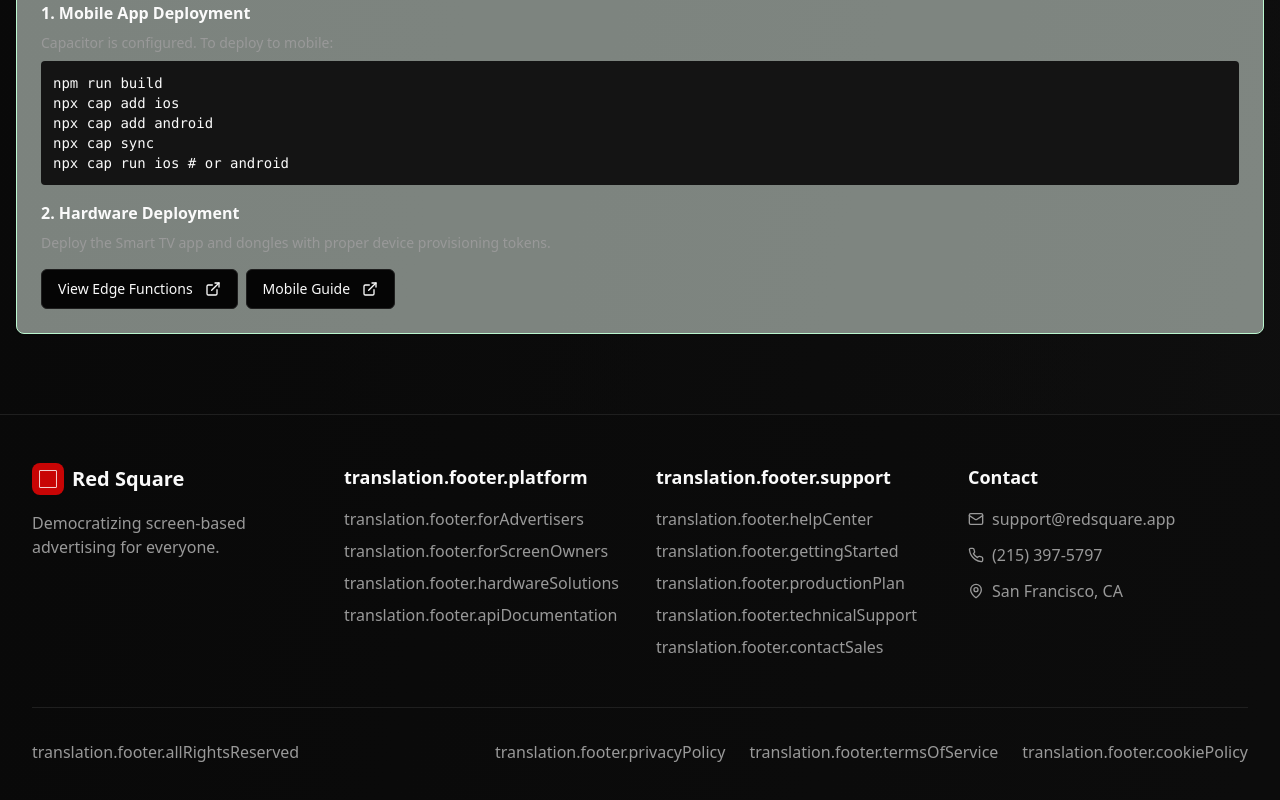
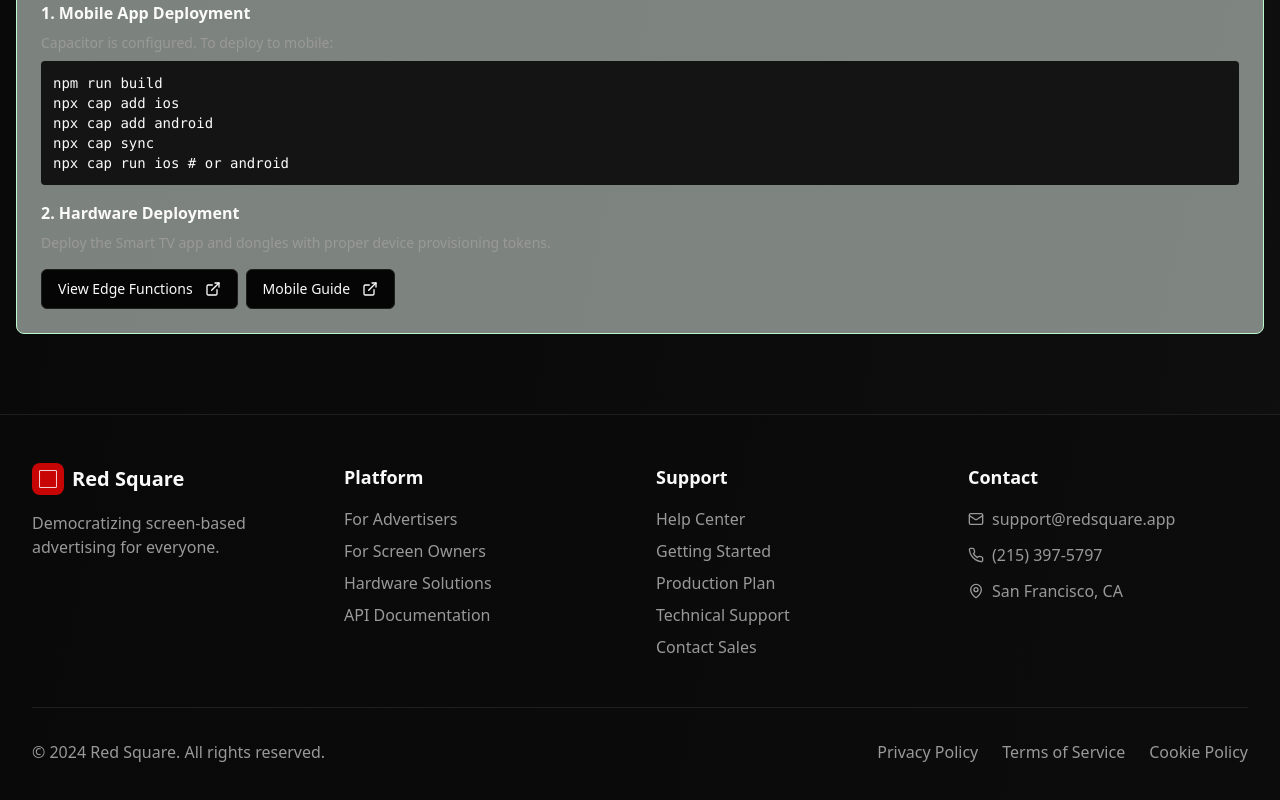
Before and after one commit to cmarinek/redsquarebroadcast, a React (Vite) app: page / in a window 1280 px wide. Shown: the part 5698-6498 px from the top of the page. Built offline with nearby package versions, Linux system fonts and the light colour scheme; no server answers; the database is empty.

Commit message:
Fix footer translation keys
The footer component was not updated to use the correct translation key syntax. This commit updates the footer component to use the correct translation keys.

```diff
--- a/src/components/Footer.tsx
+++ b/src/components/Footer.tsx
@@ -24,24 +24,24 @@ export const Footer = () => {
 
           {/* Platform */}
           <div className="space-y-4">
-            <h3 className="text-lg font-semibold text-foreground">{t('translation.footer.platform')}</h3>
+            <h3 className="text-lg font-semibold text-foreground">{t('footer.platform')}</h3>
             <ul className="space-y-2 text-muted-foreground">
-              <li><Link to="/my-campaigns" className="hover:text-foreground transition-colors">{t('translation.footer.forAdvertisers')}</Link></li>
-              <li><Link to="/my-screens" className="hover:text-foreground transition-colors">{t('translation.footer.forScreenOwners')}</Link></li>
-              <li><Link to="/device-setup" className="hover:text-foreground transition-colors">{t('translation.footer.hardwareSolutions')}</Link></li>
-              <li><Link to="/how-it-works" className="hover:text-foreground transition-colors">{t('translation.footer.apiDocumentation')}</Link></li>
+              <li><Link to="/my-campaigns" className="hover:text-foreground transition-colors">{t('footer.forAdvertisers')}</Link></li>
+              <li><Link to="/my-screens" className="hover:text-foreground transition-colors">{t('footer.forScreenOwners')}</Link></li>
+              <li><Link to="/device-setup" className="hover:text-foreground transition-colors">{t('footer.hardwareSolutions')}</Link></li>
+              <li><Link to="/how-it-works" className="hover:text-foreground transition-colors">{t('footer.apiDocumentation')}</Link></li>
             </ul>
           </div>
 
           {/* Support */}
           <div className="space-y-4">
-            <h3 className="text-lg font-semibold text-foreground">{t('translation.footer.support')}</h3>
+            <h3 className="text-lg font-semibold text-foreground">{t('footer.support')}</h3>
             <ul className="space-y-2 text-muted-foreground">
-              <li><Link to="/how-it-works" className="hover:text-foreground transition-colors">{t('translation.footer.helpCenter')}</Link></li>
-              <li><Link to="/how-it-works" className="hover:text-foreground transition-colors">{t('translation.footer.gettingStarted')}</Link></li>
-              <li><Link to="/production-plan" className="hover:text-foreground transition-colors">{t('translation.footer.productionPlan')}</Link></li>
-              <li><a href="mailto:support@redsquare.app" className="hover:text-foreground transition-colors">{t('translation.footer.technicalSupport')}</a></li>
-              <li><a href="mailto:support@redsquare.app" className="hover:text-foreground transition-colors">{t('translation.footer.contactSales')}</a></li>
+              <li><Link to="/how-it-works" className="hover:text-foreground transition-colors">{t('footer.helpCenter')}</Link></li>
+              <li><Link to="/how-it-works" className="hover:text-foreground transition-colors">{t('footer.gettingStarted')}</Link></li>
+              <li><Link to="/production-plan" className="hover:text-foreground transition-colors">{t('footer.productionPlan')}</Link></li>
+              <li><a href="mailto:support@redsquare.app" className="hover:text-foreground transition-colors">{t('footer.technicalSupport')}</a></li>
+              <li><a href="mailto:support@redsquare.app" className="hover:text-foreground transition-colors">{t('footer.contactSales')}</a></li>
             </ul>
           </div>
 
@@ -67,16 +67,16 @@ export const Footer = () => {
 
         <div className="mt-12 pt-8 border-t border-border">
           <div className="flex flex-col md:flex-row justify-between items-center">
-            <p className="text-muted-foreground">{t('translation.footer.allRightsReserved')}</p>
+            <p className="text-muted-foreground">{t('footer.allRightsReserved')}</p>
             <div className="flex space-x-6 mt-4 md:mt-0">
               <Link to="/privacy" className="text-muted-foreground hover:text-foreground transition-colors">
-                {t('translation.footer.privacyPolicy')}
+                {t('footer.privacyPolicy')}
               </Link>
               <Link to="/terms" className="text-muted-foreground hover:text-foreground transition-colors">
-                {t('translation.footer.termsOfService')}
+                {t('footer.termsOfService')}
               </Link>
               <Link to="/cookies" className="text-muted-foreground hover:text-foreground transition-colors">
-                {t('translation.footer.cookiePolicy')}
+                {t('footer.cookiePolicy')}
               </Link>
             </div>
           </div>
```
